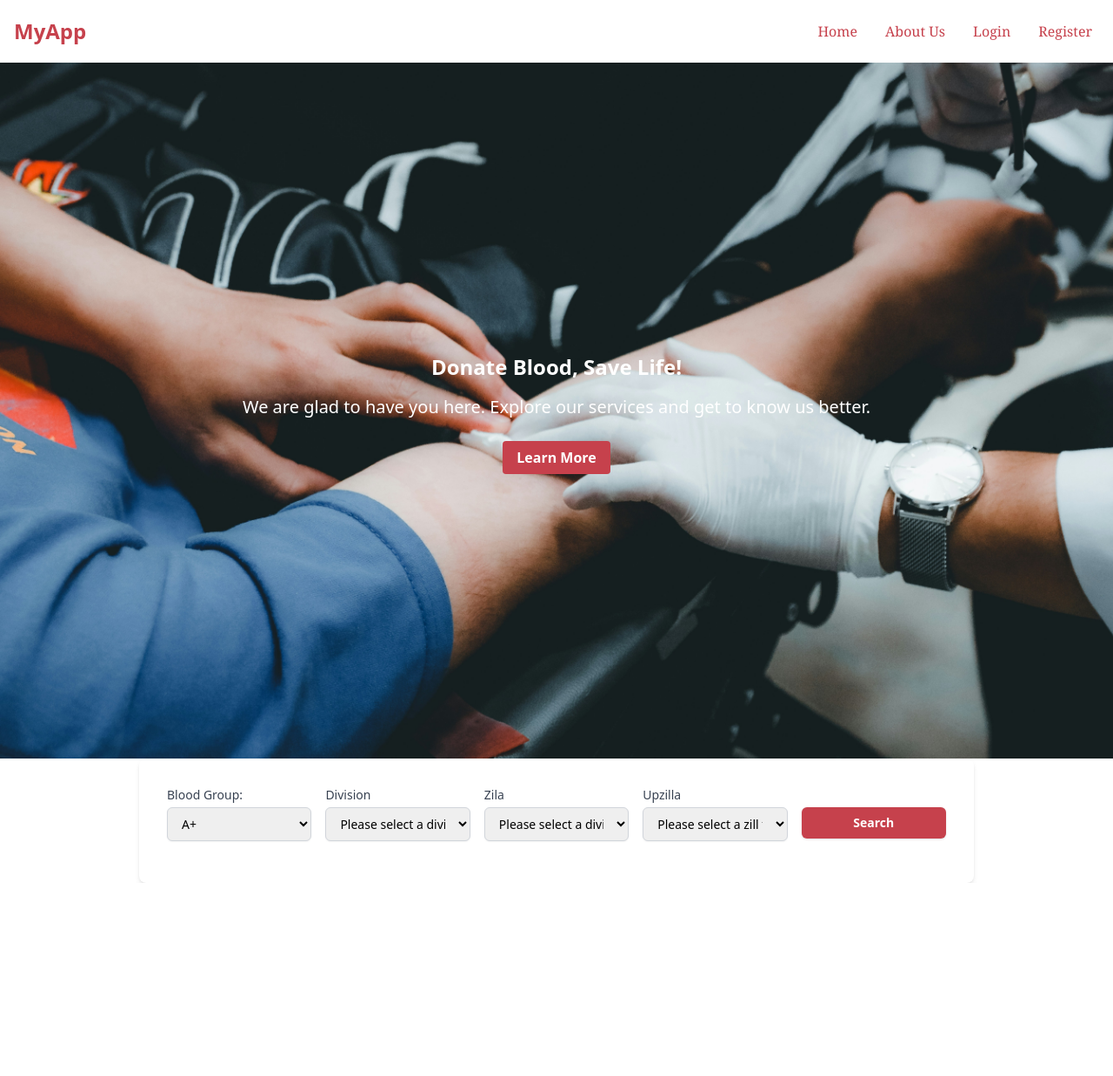
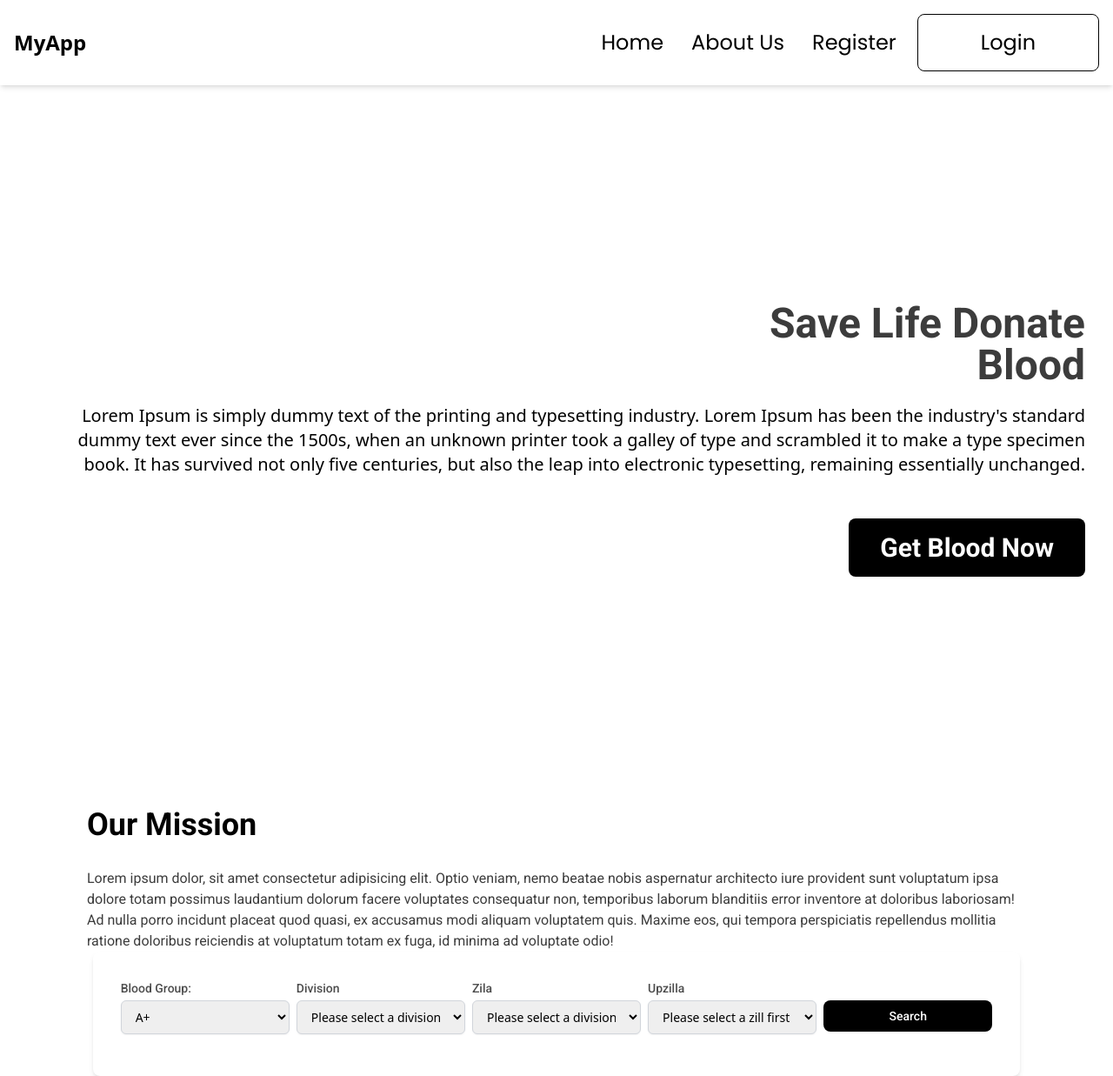
Before and after one commit to rifatjayed/Blood_Donation, a React (Vite) app: page / in a window 1280 px wide. Shown: the whole page at 87% size. Before the commit the page ends 1015 px from the top, so only its background shows below. Built offline with nearby package versions, Linux system fonts and the light colour scheme.

Commit message:
register page design change done

```diff
--- a/index.html
+++ b/index.html
@@ -4,6 +4,11 @@
     <meta charset="UTF-8" />
     <link rel="icon" type="image/svg+xml" href="/public/blood-drop.png" />
     <meta name="viewport" content="width=device-width, initial-scale=1.0" />
+    <link
+      href="https://fonts.googleapis.com/css2?family=Poppins:wght@400;500;700&family=Roboto:wght@400;500;700&display=swap"
+      rel="stylesheet"
+    />
+
     <title>Blood Bank</title>
   </head>
   <body>
--- a/src/components/Hero.jsx
+++ b/src/components/Hero.jsx
@@ -1,30 +1,45 @@
-import bgImg from "../assets/img/bg.jpg";
 import Search from "./Search";
 
 const Hero = () => {
   return (
     <div>
-      <section
-        className="h-screen flex items-center justify-center text-center text-white "
-        style={{
-          backgroundImage: `url(${bgImg})`,
-          backgroundSize: "cover",
-          backgroundPosition: "center",
-          backgroundRepeat: "no-repeat",
-        }}
-      >
-        <div className="p-8">
-          <h3 className="text-2xl font-bold mb-4">Donate Blood, Save Life!</h3>
-          <p className="text-xl mb-8">
-            We are glad to have you here. Explore our services and get to know
-            us better.
+      <section className="h-screen  flex items-center justify-center ">
+        <div className="p-8 text-right ">
+          <h3 className="text-[#3C3C3C] font-roboto font-bold text-5xl mb-5">
+            Save Life Donate <br /> Blood
+          </h3>
+          <p className="text-xl mb-16 ">
+            Lorem Ipsum is simply dummy text of the printing and typesetting
+            industry. Lorem Ipsum has been the industry's standard dummy text
+            ever since the 1500s, when an unknown printer took a galley of type
+            and scrambled it to make a type specimen book. It has survived not
+            only five centuries, but also the leap into electronic typesetting,
+            remaining essentially unchanged.
           </p>
           <a
             href="#learn-more"
-            className="bg-[#c6414c] hover:bg-[#B30412] text-white font-bold py-2 px-4 rounded"
+            className="bg-black font-roboto  text-white font-bold text-3xl py-4 px-9 rounded-lg"
           >
-            Learn More
+            Get Blood Now
           </a>
+        </div>
+      </section>
+
+      <section className="mx-[50px]">
+        <div className="mx-[50px]">
+          <h2 className="font-roboto font-bold	text-4xl	my-[30px]">
+            Our Mission
+          </h2>
+          <p className="text-[#3C3C3C] font-roboto font-light">
+            Lorem ipsum dolor, sit amet consectetur adipisicing elit. Optio
+            veniam, nemo beatae nobis aspernatur architecto iure provident sunt
+            voluptatum ipsa dolore totam possimus laudantium dolorum facere
+            voluptates consequatur non, temporibus laborum blanditiis error
+            inventore at doloribus laboriosam! Ad nulla porro incidunt placeat
+            quod quasi, ex accusamus modi aliquam voluptatem quis. Maxime eos,
+            qui tempora perspiciatis repellendus mollitia ratione doloribus
+            reiciendis at voluptatum totam ex fuga, id minima ad voluptate odio!
+          </p>
         </div>
       </section>
       <Search></Search>
--- a/src/components/Menubar.jsx
+++ b/src/components/Menubar.jsx
@@ -38,7 +38,7 @@ const Menubar = () => {
 
   return (
     <div>
-      <header className="bg-white text-[#c6414c] shadow-md">
+      <header className="bg-white text-black shadow-md">
         <nav className="container mx-auto flex justify-between items-center p-4">
           <div className="text-2xl font-semibold">MyApp</div>
 
@@ -69,30 +69,33 @@ const Menubar = () => {
 
           {/* Navigation Links */}
           <ul
-            className={`md:flex md:space-x-4 font-serif ${
+            className={`md:flex md:space-x-4 font-poppins text-2xl flex items-center justify-center ${
               isOpen ? "block" : "hidden"
             } md:block`}
           >
             <li className="p-2">
-              <Link to="/" className="hover:text-[#e42313]">
+              <Link to="/" className="">
                 Home
               </Link>
             </li>
             <li className="p-2">
-              <Link to="/AboutUs" className="hover:text-[#e42313]">
+              <Link to="/AboutUs" className="">
                 About Us
               </Link>
             </li>
+
             <li className="p-2">
-              <Link to="/Login" className="hover:text-[#e42313]">
-                Login
-              </Link>
-            </li>
-            <li className="p-2">
-              <Link to="/Register" className="hover:text-[#e42313]">
+              <Link to="/Register" className="">
                 Register
               </Link>
             </li>
+            <button className="border border-black rounded-lg py-2 px-16">
+              <li className="p-2">
+                <Link to="/Login" className="">
+                  Login
+                </Link>
+              </li>
+            </button>
           </ul>
         </nav>
       </header>
--- a/src/components/Search.jsx
+++ b/src/components/Search.jsx
@@ -25,13 +25,13 @@ const Search = () => {
 
   return (
     <div className="flex items-center justify-center  ">
-      <div className=" w-3/4	 bg-white p-8 rounded-lg shadow-md">
+      <div className=" w-5/6		 bg-white p-8 rounded-lg shadow-md">
         <form
           action=""
-          className="grid grid-cols-1 md:grid-cols-2 lg:grid-cols-5 gap-4 "
+          className="grid grid-cols-1 md:grid-cols-2 lg:grid-cols-5 gap-2 "
         >
           <div className="mb-4">
-            <label className="block text-sm font-medium text-gray-700 text-left">
+            <label className="block font-roboto text-sm font-medium text-[#4D4D4D] text-left">
               Blood Group:
             </label>
             <select
@@ -52,7 +52,7 @@ const Search = () => {
           </div>
 
           <div className="mb-4">
-            <label className="block text-sm font-medium text-gray-700 text-left">
+            <label className="block text-sm font-medium font-roboto text-[#4D4D4D] text-left">
               Division
             </label>
             <select
@@ -83,7 +83,7 @@ const Search = () => {
           </div>
 
           <div className="mb-4">
-            <label className="block text-sm font-medium text-gray-700 text-left">
+            <label className="block text-sm font-medium font-roboto text-[#4D4D4D] text-left">
               Zila
             </label>
             <select
@@ -120,7 +120,7 @@ const Search = () => {
           </div>
 
           <div className="mb-4">
-            <label className="block text-sm font-medium text-gray-700 text-left">
+            <label className="block text-sm font-medium font-roboto text-[#4D4D4D] text-left">
               Upzilla
             </label>
             <select
@@ -130,7 +130,7 @@ const Search = () => {
               onChange={(e) => {
                 handleChange(e);
               }}
-              className="mt-1  w-full py-2 px-3 border border-gray-300  rounded-md shadow-sm focus:outline-none focus:ring-red-500 focus:border-red-500 sm:text-sm"
+              className="mt-1  w-full py-2 px-3 border border-gray-300  rounded-md shadow-sm focus:outline-none  sm:text-sm"
             >
               {districtIdx + 1 ? (
                 <option value={""}>Please select an upazilla</option>
@@ -153,7 +153,7 @@ const Search = () => {
             <Link to="/bloodList">
               <button
                 type="submit"
-                className="w-full px-4 py-2 bg-[#c6414c] hover:bg-[#B30412] text-white font-semibold text-sm rounded-md shadow  focus:outline-none focus:ring-2 focus:ring-red-400 focus:ring-offset-2"
+                className="w-full px-4 py-2 bg-black font-roboto text-sm font-medium text-white rounded-lg"
               >
                 Search
               </button>
--- a/src/components/pages/BloodList.jsx
+++ b/src/components/pages/BloodList.jsx
@@ -87,6 +87,8 @@ const BloodList = () => {
                 <span>{item.name}</span>
                 <span className="font-bold">Address:</span>{" "}
                 <span>{item.address}</span>
+                <span className="font-bold">Contact No:</span>{" "}
+                <span>{item.contactNo}</span>
                 <span className="font-bold">Gender:</span>{" "}
                 <span>{item.gender}</span>
                 <span className="font-bold">Blood Group:</span>{" "}
--- a/src/components/pages/RegisterPage.jsx
+++ b/src/components/pages/RegisterPage.jsx
@@ -1,4 +1,5 @@
 import { useEffect, useState } from "react";
+import "../../assets/img/correct.png";
 
 import DatePicker from "react-datepicker";
 import "react-datepicker/dist/react-datepicker.css";
@@ -11,7 +12,7 @@ const RegisterPage = () => {
   const [divisionIdx, setDivisionIdx] = useState(-1);
   const [districtIdx, setDistrictIdx] = useState(-1);
   const [formData, setFormData] = useState({
-    name: "",
+    FastName: "",
     email: "",
     gender: "",
     bloodGroup: "",
@@ -35,69 +36,112 @@ const RegisterPage = () => {
   };
 
   return (
-    <div className="flex items-center justify-center min-h-screen bg-gray-100">
-      <div className="max-w-md w-full bg-white p-8 rounded-lg shadow-md">
-        <h2 className="text-2xl font-bold mb-6 text-center">Register</h2>
+    <div className=" 	">
+      {/* flex items-center justify-center min-h-screen bg-gray-100 */}
+      <div className=" bg-white p-8 rounded-lg shadow-md ">
+        {/* max-w-md w-full */}
+        <div
+          className="bg-gradient-to-l"
+          style={{
+            background:
+              "linear-gradient(90deg, hsla(323, 87%, 15%, 1) 0%, hsla(345, 67%, 42%, 1) 100%)",
+            background:
+              "-moz-linear-gradient(90deg, hsla(323, 87%, 15%, 1) 0%, hsla(345, 67%, 42%, 1) 100%)",
+            background:
+              "-webkit-linear-gradient(90deg, hsla(323, 87%, 15%, 1) 0%, hsla(345, 67%, 42%, 1) 100%)",
+            filter:
+              'progid:DXImageTransform.Microsoft.gradient(startColorstr="#46052d", endColorstr="#b32346", GradientType=1)',
+          }}
+        >
+          {/* <!-- Your content here --> */}
+          <h2 className=" text-white	py-[60px] font-roboto	 text-4xl font-medium mb-6 text-center">
+            Register As Donor
+          </h2>
+        </div>
 
         <form onSubmit={handleSubmit}>
+          <div className="grid grid-cols-2 gap-24">
             <div>
               <label
-              className="block text-sm font-medium text-gray-700 mb-2 text-left"
+                className="text-sm font-medium font-roboto text-[#4D4D4D] mb-2 text-left"
                 htmlFor=""
               >
-              Name
+                Fast Name:
               </label>
               <input
                 type="text"
                 id="name"
                 name="name"
                 onChange={handleChange}
-              className="w-full px-3 py-2 border border-gray-300 rounded-md focus:outline-none  focus:border-red-500"
+                className="w-full px-3 py-2 border border-gray-300 rounded-md focus:outline-none  "
                 required
               />
             </div>
+
             <div>
               <label
-              className="block text-sm font-medium text-gray-700 mb-2 text-left"
+                className="text-sm font-medium font-roboto text-[#4D4D4D] mb-2 text-left"
                 htmlFor=""
               >
-              Email
+                Last Name:
+              </label>
+              <input
+                type="text"
+                id="name"
+                name="name"
+                onChange={handleChange}
+                className="w-full px-3 py-2 border border-gray-300 rounded-md focus:outline-none  "
+                required
+              />
+            </div>
+          </div>
+
+          <div className="grid grid-cols-2 gap-24">
+            <div>
+              <label
+                className=" text-sm font-medium font-roboto text-[#4D4D4D] mb-2 text-left"
+                htmlFor=""
+              >
+                Email:
               </label>
               <input
                 type="email"
                 id="email"
                 name="email"
                 onChange={handleChange}
-              className="w-full px-3 py-2 border border-gray-300 rounded-md focus:outline-none  focus:border-red-500"
+                className="w-full px-3 py-2 border border-gray-300 rounded-md focus:outline-none  "
                 required
               />
             </div>
+
             <div>
               <label
-              className="block text-sm font-medium text-gray-700 mb-2 text-left"
+                className="text-sm font-medium font-roboto text-[#4D4D4D] mb-2 text-left"
                 htmlFor=""
               >
-              Mobile Number
+                Mobile Number:
               </label>
               <input
                 type="text"
                 id="number"
                 name="number"
                 onChange={handleChange}
-              className="w-full px-3 py-2 border border-gray-300  rounded-md focus:outline-none  focus:border-red-500"
+                className="w-full px-3 py-2 border border-gray-300  rounded-md focus:outline-none  "
                 required
               />
             </div>
+          </div>
 
+          <div className="grid grid-cols-2 gap-24">
             <div className="mb-4">
-            <label className="block text-sm font-medium text-gray-700 text-left">
+              <label className=" text-sm font-medium font-roboto text-[#4D4D4D] text-left">
                 Blood Group:
               </label>
               <select
                 id="blood-group"
                 name="bloodGroup"
                 onChange={handleChange}
-              className="mt-1  w-full py-2 px-3 border border-gray-300  rounded-md shadow-sm focus:outline-none focus:ring-red-500 focus:border-red-500 sm:text-sm"
+                className="mt-1  w-full py-2 px-3 border bg-white border-gray-300  rounded-md shadow-sm focus:outline-none  sm:text-sm"
               >
                 <option value="A+">A+</option>
                 <option value="A-">A-</option>
@@ -110,8 +154,11 @@ const RegisterPage = () => {
               </select>
             </div>
 
+            <div></div>
+          </div>
+
           <div className="mb-4">
-            <label className="block text-sm font-medium text-gray-700 text-left">
+            <label className=" text-sm font-medium font-roboto text-[#4D4D4D] text-left">
               Gender:
             </label>
             <div className="mt-2 flex items-center">
@@ -121,7 +168,7 @@ const RegisterPage = () => {
                   name="gender"
                   value="Male"
                   onChange={handleChange}
-                  className="form-radio h-4 w-4 text-red-600 border-gray-300 focus:ring-red-500"
+                  className="form-radio h-4 w-4  border-gray-300 "
                 />
                 <span className="ml-2 text-gray-700">Male</span>
               </label>
@@ -131,7 +178,7 @@ const RegisterPage = () => {
                   name="gender"
                   value="Female"
                   onChange={handleChange}
-                  className="form-radio h-4 w-4 text-red-600 border-gray-300 focus:ring-red-500"
+                  className="form-radio h-4 w-4  border-gray-300 "
                 />
                 <span className="ml-2 text-gray-700">Female</span>
               </label>
@@ -141,7 +188,7 @@ const RegisterPage = () => {
                   name="gender"
                   value="Other"
                   onChange={handleChange}
-                  className="form-radio h-4 w-4 text-red-600 border-gray-300 focus:ring-red-500"
+                  className="form-radio h-4 w-4 border-gray-300 "
                 />
                 <span className="ml-2 text-gray-700">Other</span>
               </label>
@@ -149,13 +196,13 @@ const RegisterPage = () => {
           </div>
           <div className="">
             <label
-              className="block text-sm font-medium text-gray-700 mb-2 text-left"
+              className=" text-sm font-medium font-roboto text-[#4D4D4D] mb-2 text-left"
               htmlFor=""
             >
               Date Of Birth:
             </label>
             <DatePicker
-              className="w-full px-3 py-2 border border-gray-300 rounded-md focus:outline-none  focus:border-red-500"
+              className="w-full px-3 py-2 mb-4 ms-4 border border-gray-300 rounded-md focus:outline-none  "
               selected={formData.birth}
               //   onSelect={handleDateSelect}
               onChange={(date) => {
@@ -169,13 +216,13 @@ const RegisterPage = () => {
 
           <div>
             <label
-              className="block text-sm font-medium text-gray-700 mb-2 text-left"
+              className=" text-sm font-medium font-roboto text-[#4D4D4D] mb-2 text-left"
               htmlFor=""
             >
-              Last Donate
+              Last Donate:
             </label>
             <DatePicker
-              className="w-full px-3 py-2 border border-gray-300 rounded-md focus:outline-none  focus:border-red-500"
+              className="w-full px-3 py-2 mb-4 ms-4 border border-gray-300 rounded-md focus:outline-none  focus:border-red-500"
               selected={formData.lastDonate}
               //   onSelect={handleDateSelect}
               onChange={(date) => {
@@ -187,9 +234,10 @@ const RegisterPage = () => {
             />
           </div>
 
+          <div className="grid grid-cols-2 gap-24">
             <div className="mb-4">
-            <label className="block text-sm font-medium text-gray-700 text-left">
-              Division
+              <label className=" text-sm font-medium font-roboto text-[#4D4D4D] text-left">
+                Division:
               </label>
               <select
                 id="division"
@@ -205,7 +253,7 @@ const RegisterPage = () => {
                   setDistrictIdx(-1);
                   setDivisionIdx(e.target.selectedIndex - 1);
                 }}
-              className="mt-1  w-full py-2 px-3 border border-gray-300  rounded-md shadow-sm focus:outline-none focus:ring-red-500 focus:border-red-500 sm:text-sm"
+                className="mt-1  w-full py-2 px-3 border bg-white border-gray-300  rounded-md shadow-sm focus:outline-none  sm:text-sm"
               >
                 <option value={""}>Please select a division</option>
                 {divisionData.map((division, index) => (
@@ -217,8 +265,8 @@ const RegisterPage = () => {
             </div>
 
             <div className="mb-4">
-            <label className="block text-sm font-medium text-gray-700 text-left">
-              District
+              <label className="text-sm font-medium font-roboto text-[#4D4D4D] text-left">
+                District:
               </label>
               <select
                 id="district"
@@ -233,7 +281,7 @@ const RegisterPage = () => {
                   });
                   setDistrictIdx(e.target.selectedIndex - 1);
                 }}
-              className="mt-1  w-full py-2 px-3 border border-gray-300  rounded-md shadow-sm focus:outline-none focus:ring-red-500 focus:border-red-500 sm:text-sm"
+                className="mt-1 bg-white  w-full py-2 px-3 border border-gray-300  rounded-md shadow-sm focus:outline-none  sm:text-sm"
               >
                 {divisionIdx == -1 ? (
                   <option value={""}>Please select a division first</option>
@@ -249,17 +297,19 @@ const RegisterPage = () => {
                   ))}
               </select>
             </div>
+          </div>
 
+          <div className="grid grid-cols-2 gap-24">
             <div className="mb-4">
-            <label className="block text-sm font-medium text-gray-700 text-left">
-              Upazilla
+              <label className="text-sm font-medium font-roboto text-[#4D4D4D] text-left">
+                Upazilla:
               </label>
               <select
                 id="upazilla"
                 name="upazilla"
                 value={formData.upazilla}
                 onChange={handleChange}
-              className="mt-1  w-full py-2 px-3 border border-gray-300  rounded-md shadow-sm focus:outline-none focus:ring-red-500 focus:border-red-500 sm:text-sm"
+                className="mt-1  bg-white w-full py-2 px-3 border border-gray-300  rounded-md shadow-sm focus:outline-none  sm:text-sm"
               >
                 {districtIdx !== -1 ? (
                   <option value={""}>Please select an upazilla</option>
@@ -278,10 +328,13 @@ const RegisterPage = () => {
               </select>
             </div>
 
-          <div className="mt-6">
+            <div></div>
+          </div>
+
+          <div className="mt-6 text-right">
             <button
               type="submit"
-              className="w-full px-4 py-2 bg-[#c6414c] hover:bg-[#B30412] text-white font-semibold text-sm rounded-md shadow  focus:outline-none focus:ring-2 focus:ring-red-400 focus:ring-offset-2"
+              className=" border drop-shadow-lg px-12 py-3 font-roboto  text-black font-bold text-sm rounded-lg"
             >
               Submit
             </button>
```
Also changed, not shown: tailwind.config.js (+6 -1 lines), src/assets/img/correct.png (added). Lines whose indentation alone changed are shown as unchanged.
